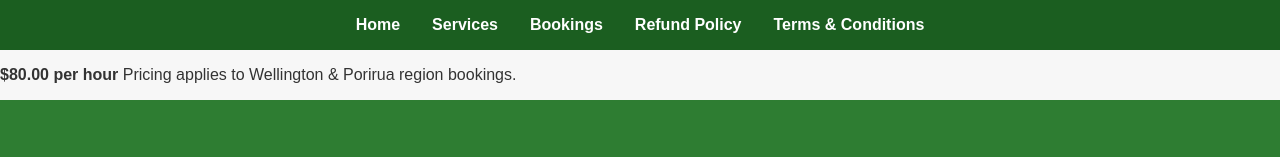
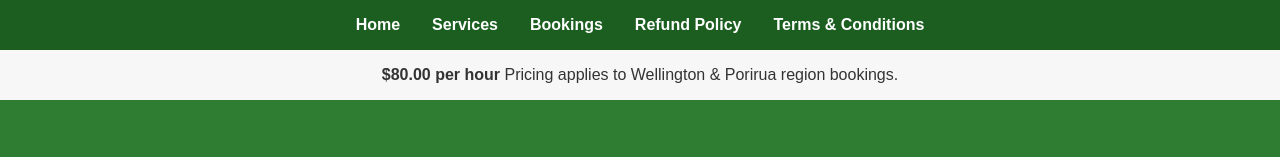
Before and after one commit to joshhazelhurst123/Landscaping10139, a React (Create React App) app: page /services in a window 1280 px wide. Shown: the top 157 px of the page. Built offline with nearby package versions, Linux system fonts and the light colour scheme.

Commit message:
Update Services.css

```diff
--- a/src/Services.css
+++ b/src/Services.css
@@ -13,6 +13,10 @@ nav a {
 
 nav a:hover {
   text-decoration: underline;
+}
+
+.booking-price {
+  text-align: center;
 }
 
 /* Base navigation styling (Desktop view) */
```
